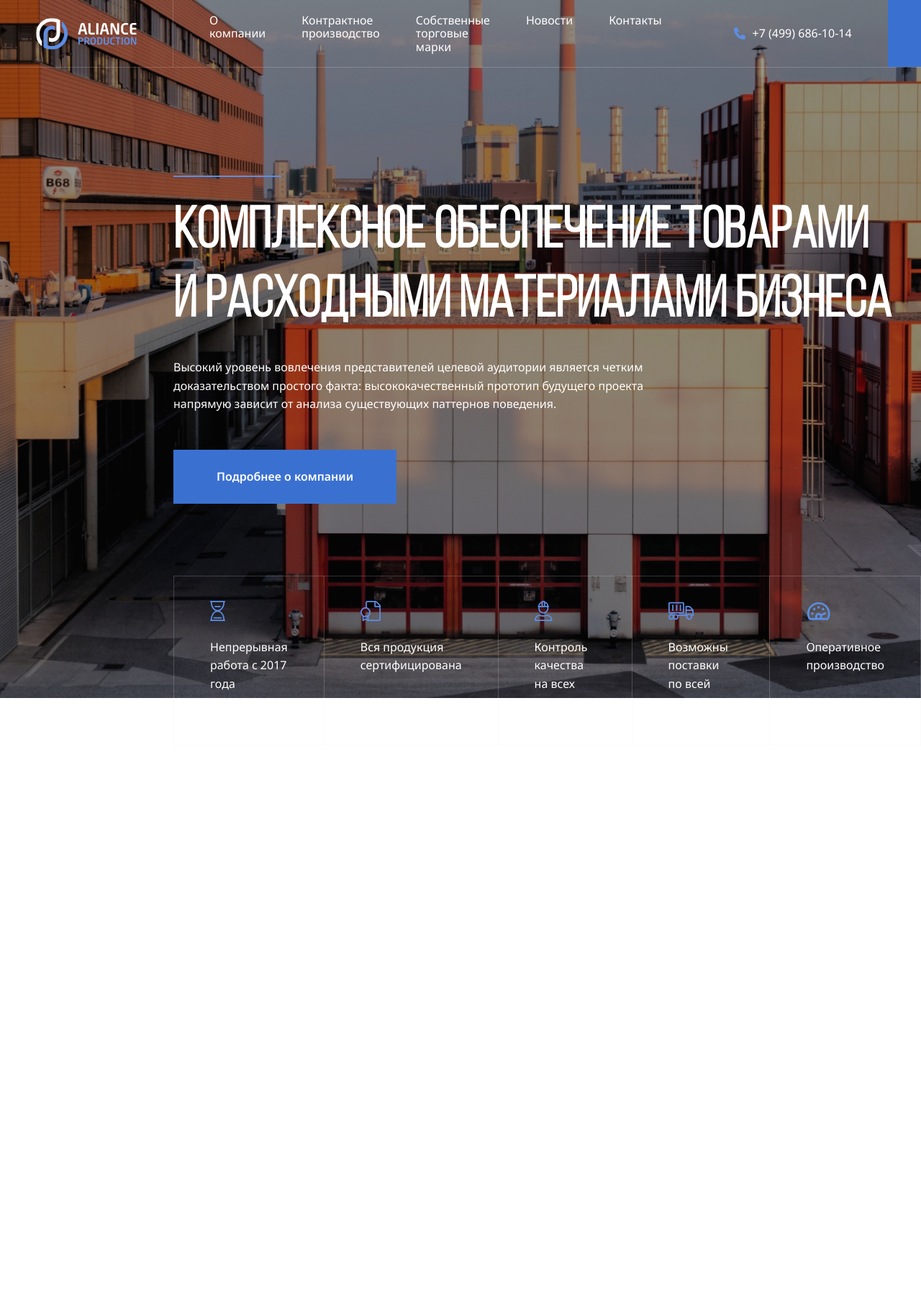
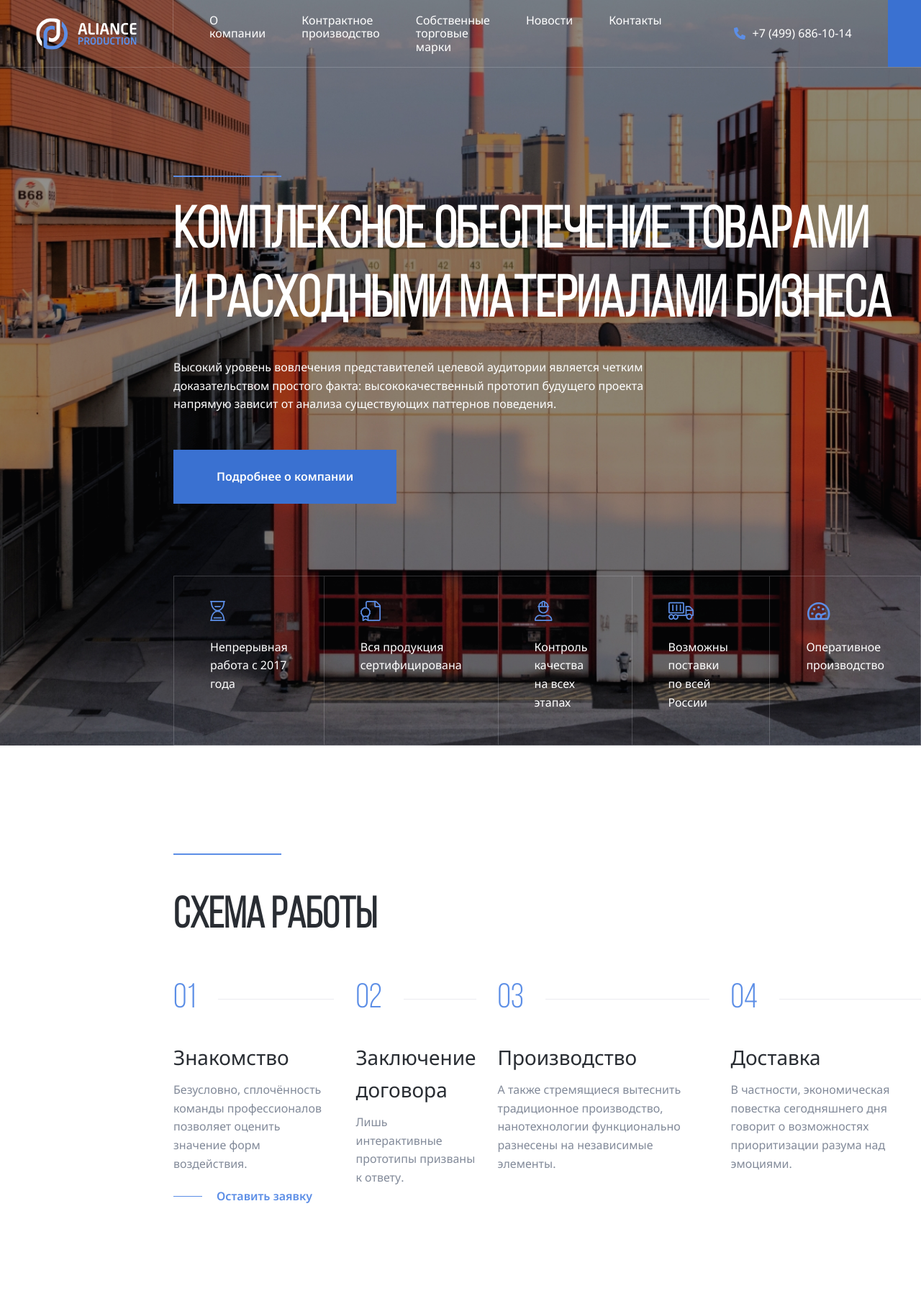
Before and after one commit to katanablaade/Aliance, a PHP site: page / in a window 1280 px wide; the page is wider, and only the part inside the window is pictured. Shown: that part at 72% size. Before the commit the page ends 970 px from the top of that part, so only its background shows below. Run offline with PHP 8.4, Linux system fonts and the light colour scheme.

Commit message:
add: steps section

```diff
--- a/css/style.css
+++ b/css/style.css
@@ -19,7 +19,7 @@ body {
 .container {
   max-width: 1440px;
   margin: auto;
-  margin-left: 241px; /* Добавил сам, чтобы выровнить отступ слева в линию*/
+  margin-left: 241px; /*Добавил сам, чтобы выровнить отступ слева в линию */
   padding: 0;
 }
 .navbar {
@@ -39,7 +39,6 @@ body {
   background-repeat: no-repeat;
   background-position: center;
   position: relative;
-  max-height: 970px; /* Добавил сам, чтобы сделать полоску снизу белую */
 }
 .header-image::before {
   content: "";
@@ -146,3 +145,69 @@ body {
 .header-features-item:not(:last-child) {
   border-right: none;
 }
+.section {
+  margin-top: 150px;
+  margin-bottom: 150px;
+}
+.section-title {
+  font-family: "Bebas Neue";
+  font-size: 60px;
+  line-height: 120%;
+  color: rgb(41, 45, 51);
+}
+.steps {
+  display: flex;
+  list-style: none;
+  padding: 0;
+  gap: 30px;
+}
+.steps-item {
+  max-width: 330px;
+}
+.steps-num {
+  font-family: "Bebas Neue";
+  color: rgb(92, 142, 230);
+  font-size: 48px;
+  line-height: 120%;
+  display: flex;
+  align-items: center;
+}
+.steps-num::after {
+  content: "";
+  height: 1px;
+  background: rgb(235, 235, 240);
+  width: 100%;
+  margin-left: 30px;
+}
+.steps-title {
+  color: rgb(41, 45, 51);
+  font-size: 28px;
+  font-weight: 400;
+  line-height: 160%;
+  margin-top: 30px;
+  margin-bottom: 10px;
+}
+.steps-text {
+  color: rgb(130, 138, 153);
+  font-size: 16px;
+  font-weight: 400;
+  line-height: 160%;
+  margin-top: 10px;
+  margin-bottom: 20px;
+}
+.steps-link {
+  display: flex;
+  align-items: center;
+  text-decoration: none;
+  color: rgb(92, 142, 230);
+  font-size: 16px;
+  font-weight: 600;
+  line-height: 160%;
+}
+.steps-link::before {
+  content: "";
+  height: 1px;
+  background: rgb(92, 142, 230);
+  width: 40px;
+  margin-right: 20px;
+}
--- a/index.html
+++ b/index.html
@@ -111,7 +111,47 @@
       </ul>
       <!-- /.container -->
     </header>
-
+    <section class="section section-light">
+      <div class="container">
+        <div class="seporator"></div>
+        <h2 class="section-title">схема работы</h2>
+        <ol class="steps">
+          <li class="steps-item">
+            <span class="steps-num">01</span>
+            <h3 class="steps-title">Знакомство</h3>
+            <p class="steps-text">
+              Безусловно, сплочённость команды профессионалов позволяет оценить
+              значение форм воздействия.
+            </p>
+            <a href="#" class="steps-link">Оставить заявку</a>
+          </li>
+          <li class="steps-item">
+            <span class="steps-num">02</span>
+            <h3 class="steps-title">Заключение договора</h3>
+            <p class="steps-text">
+              Лишь интерактивные прототипы призваны к ответу.
+            </p>
+          </li>
+          <li class="steps-item">
+            <span class="steps-num">03</span>
+            <h3 class="steps-title">Производство</h3>
+            <p class="steps-text">
+              А также стремящиеся вытеснить традиционное производство,
+              нанотехнологии функционально разнесены на независимые элементы.
+            </p>
+          </li>
+          <li class="steps-item">
+            <span class="steps-num">04</span>
+            <h3 class="steps-title">Доставка</h3>
+            <p class="steps-text">
+              В частности, экономическая повестка сегодняшнего дня говорит о
+              возможностях приоритизации разума над эмоциями.
+            </p>
+          </li>
+        </ol>
+      </div>
+      <!-- /.container -->
+    </section>
     <script src="js/main.js"></script>
   </body>
 </html>
```
